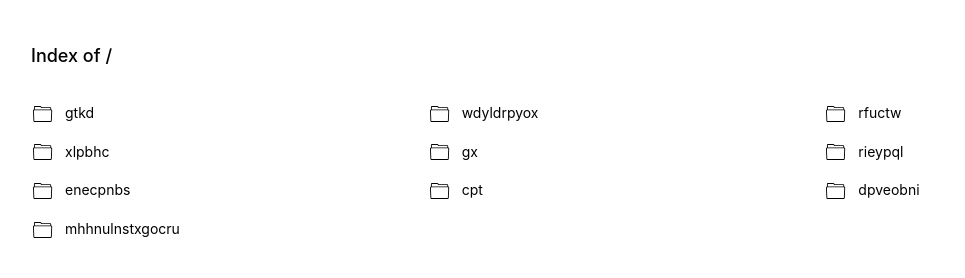
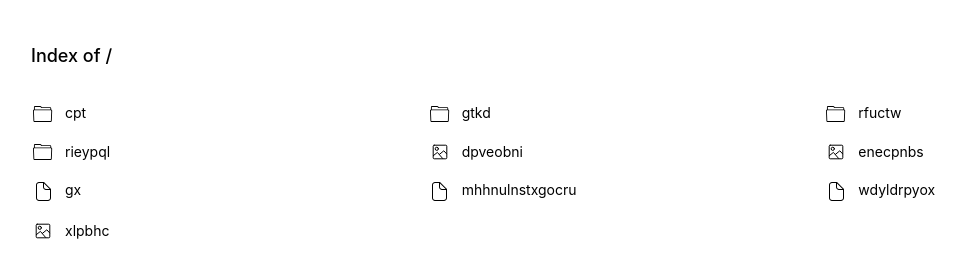
Before and after one commit to KonradLinkowski/FileNotFound, a plain HTML site: page index.html in a window 1280 px wide. Shown: the whole page, without its empty margins (14-979 px from the left). Drawn offline with Linux system fonts and the light colour scheme.

Commit message:
3 file type

```diff
--- a/found.js
+++ b/found.js
@@ -1,8 +1,63 @@
 (() => {
   const $path = document.querySelector('#path')
+  const $folderView = document.querySelector('#folder')
+  const $fileView = document.querySelector('#file')
+  const $imageView = document.querySelector('#image')
+
   const $files = document.querySelector('#files')
+  const fileTypes = ['folder', 'file', 'image']
 
   const hashString = str => str.split('').reduce((hash, char) => (((hash << 5) - hash) + char.charCodeAt(0)) | 0, 0)
+
+  const changeView = view => {
+    $folderView.hidden = view !== 'folder'
+    $fileView.hidden = view !== 'file'
+    $imageView.hidden = view !== 'image'
+  }
+
+  const generateFileName = random => {
+    const length = Math.floor(random() * 15) + 1
+    const start = 'a'.charCodeAt(0)
+    const end = 'z'.charCodeAt(0)
+    const name = Array(length).fill(0).map(() => String.fromCharCode(Math.floor(random() * (end - start)) + start)).join('')
+    return name
+  }
+
+  const getFileType = name => {
+    const hash = Math.abs(hashString(name))
+    const type = fileTypes[hash % 3]
+    return type
+  }
+
+  const generateFileLink = name => {
+    const hash = window.location.hash.slice(1)
+    const parts = [...hash.split('/'), name].filter(e => e)
+    return '#/' + parts.join('/')
+  }
+
+  const createFile = (name, type) => {
+    const $file = document.createElement('li')
+    $file.classList.add('item')
+    const $a = document.createElement('a')
+    $a.classList.add('link', type)
+    $a.textContent = name
+    $file.appendChild($a)
+    $a.href = generateFileLink(name)
+    return $file
+  }
+
+  const renderFiles = files => {
+    while ($files.firstChild) {
+      $files.removeChild($files.firstChild)
+    }
+
+    files.forEach(({ name, type }) => {
+      const $f = createFile(name, type)
+      $files.appendChild($f)
+    })
+
+    changeView('folder')
+  }
 
   const updatePath = () => {
     const hash = window.location.hash.slice(1)
@@ -15,6 +70,12 @@
     }
 
     const parts = hash.split('/')
+
+    if (parts.slice(0, -1).some(part => getFileType(part) !== 'folder')) {
+      window.location.hash = ''
+      return
+    }
+
     parts.forEach((name, i) => {
       const $a = document.createElement('a')
       const href = '#' + parts.slice(0, i + 1).join('/')
@@ -25,48 +86,50 @@
     })
   }
 
-  const generateFileName = random => {
-    const length = Math.floor(random() * 15) + 1
-    const start = 'a'.charCodeAt(0)
-    const end = 'z'.charCodeAt(0)
-    const name = Array(length).fill(0).map(() => String.fromCharCode(Math.floor(random() * (end - start)) + start)).join('')
-    return name
+  const generateFolder = () => {
+    const fileCount = Math.abs(hashString(window.location.hash)) % 25 + 10
+    const random = new Math.seedrandom(window.location.hash)
+    const files = Array(fileCount).fill(0).map(() => {
+      const name = generateFileName(random)
+      const type = getFileType(name)
+      return { name, type }
+    })
+    const folders = files.filter(f => f.type === 'folder')
+    const notFolders = files.filter(f => f.type !== 'folder')
+
+    const sortedFiles = [
+      ...folders.sort((a, b) => a.name.localeCompare(b.name)),
+      ...notFolders.sort((a, b) => a.name.localeCompare(b.name))
+    ]
+
+    renderFiles(sortedFiles)
   }
 
-  const generateFileLink = name => {
-    const hash = window.location.hash.slice(1)
-    const parts = [...hash.split('/'), name].filter(e => e)
-    return '#/' + parts.join('/')
+  const generateFile = () => {
+    changeView('file')
   }
 
-  const createFile = name => {
-    const $file = document.createElement('li')
-    $file.classList.add('item')
-    const $a = document.createElement('a')
-    $a.classList.add('link', 'folder')
-    $a.textContent = name
-    $a.href = generateFileLink(name)
-    $file.appendChild($a)
-    return $file
-  }
-
-  const renderFiles = files => {
-    while ($files.firstChild) {
-      $files.removeChild($files.firstChild)
-    }
-
-    files.forEach(file => {
-      const $f = createFile(file)
-      $files.appendChild($f)
-    })
+  const generateImage = () => {
+    changeView('image')
   }
 
   const onHashChange = () => {
     updatePath()
-    const fileCount = Math.abs(hashString(window.location.hash)) % 25 + 10
-    const random = new Math.seedrandom(window.location.hash)
-    const files = Array(fileCount).fill(0).map(() => generateFileName(random))
-    renderFiles(files)
+    const thisFileName = window.location.hash.split('/').slice(-1)[0]
+    if (thisFileName === '') {
+      generateFolder()
+      return
+    }
+
+    const thisFileType = getFileType(thisFileName)
+
+    const typeMachine = {
+      folder: generateFolder,
+      file: generateFile,
+      image: generateImage
+    }
+
+    typeMachine[thisFileType]()
   }
 
   window.addEventListener('hashchange', onHashChange)
--- a/index.html
+++ b/index.html
@@ -9,7 +9,11 @@
 </head>
 <body>
   <h1 id="path" class="path"></h1>
-  <ul id="files" class="files"></ul>
+  <div id="folder">
+    <ul id="files" class="files"></ul>
+  </div>
+  <div id="file" hidden></div>
+  <div id="image" hidden></div>
   <script src="random.js"></script>
   <script src="found.js"></script>
 </body>
--- a/style.css
+++ b/style.css
@@ -74,5 +74,9 @@ svg {
 }
 
 .file::before {
-  content: url("images/folder.svg");
+  content: url("images/file.svg");
 }
+
+.image::before {
+  content: url("images/image.svg");
+}
```
